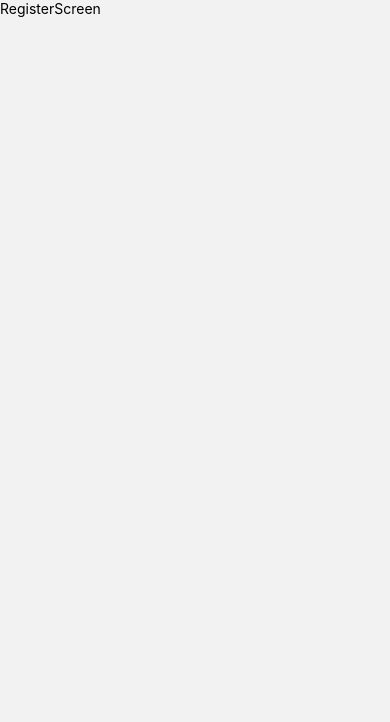
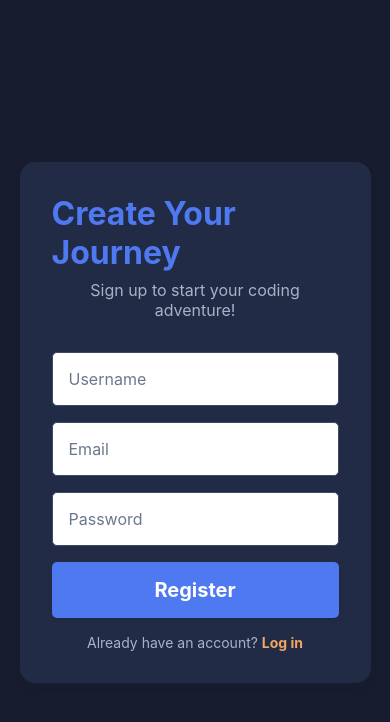
Before and after one commit to numancvlk/QuestionApp, a React Native app in the folder Frontend/: screen /RegisterScreen in a window 390 px wide. Shown: the top 722 px of the page. Built offline with nearby package versions, Linux system fonts and the light colour scheme.

Commit message:
Register and Login screen styles are added

```diff
--- a/Frontend/src/screens/auth/RegisterScreen.tsx
+++ b/Frontend/src/screens/auth/RegisterScreen.tsx
@@ -1,10 +1,138 @@
-import { View, Text } from "react-native";
-import React from "react";
+// LIBRARY
+import React, { useState, useEffect } from "react";
+import {
+  View,
+  Text,
+  TextInput,
+  TouchableOpacity,
+  Alert,
+  KeyboardAvoidingView,
+  Platform,
+} from "react-native";
+import { useNavigation } from "@react-navigation/native";
+import axios from "axios";
+import Constants from "expo-constants";
 
-export default function RegisterScreen() {
+// MY SCRIPTS
+import { AppNavigationProp } from "../../navigation/types";
+
+// STYLES
+import { registerStyles } from "../../styles/ScreenStyles/RegisterScreen.style";
+import { Colors } from "../../styles/GlobalStyles/colors";
+
+const RegisterScreen = () => {
+  const navigation = useNavigation<AppNavigationProp>();
+
+  const [username, setUsername] = useState("");
+  const [email, setEmail] = useState("");
+  const [password, setPassword] = useState("");
+  const [loading, setLoading] = useState(false);
+
+  const BASE_URL = Constants.expoConfig?.extra?.BASE_URL;
+
+  useEffect(() => {
+    if (!BASE_URL) {
+      Alert.alert(
+        "Error",
+        "API URL is not defined! Please check your app.config.js and .env file."
+      );
+    }
+  }, [BASE_URL]);
+
+  const handleRegister = async () => {
+    if (!username || !email || !password) {
+      Alert.alert("Error", "Please fill in all fields.");
+      return;
+    }
+
+    if (!BASE_URL) {
+      Alert.alert("Error", "API URL configuration is missing.");
+      return;
+    }
+
+    setLoading(true);
+    try {
+      const response = await axios.post(`${BASE_URL}/auth/register`, {
+        username,
+        email,
+        password,
+      });
+
+      Alert.alert("Success", "Registration successful! You can now log in.");
+
+      navigation.replace("LoginScreen");
+    } catch (error) {
+      if (axios.isAxiosError(error) && error.response) {
+        Alert.alert(
+          "Registration Error",
+          error.response.data.message ||
+            "An error occurred during registration."
+        );
+      } else {
+        Alert.alert("Error", "There was a problem during registration.");
+      }
+    } finally {
+      setLoading(false);
+    }
+  };
+
   return (
-    <View>
-      <Text>RegisterScreen</Text>
-    </View>
+    <KeyboardAvoidingView
+      style={registerStyles.container}
+      behavior={Platform.OS === "ios" ? "padding" : "height"}
+    >
+      <View style={registerStyles.content}>
+        <Text style={registerStyles.title}>Create Your Journey</Text>
+
+        <Text style={registerStyles.subtitle}>
+          Sign up to start your coding adventure!
+        </Text>
+
+        <TextInput
+          style={registerStyles.input}
+          placeholder="Username"
+          placeholderTextColor={Colors.textPlaceholder}
+          value={username}
+          onChangeText={setUsername}
+          autoCapitalize="none"
+        />
+        <TextInput
+          style={registerStyles.input}
+          placeholder="Email"
+          placeholderTextColor={Colors.textPlaceholder}
+          value={email}
+          onChangeText={setEmail}
+          autoCapitalize="none"
+          keyboardType="email-address"
+        />
+        <TextInput
+          style={registerStyles.input}
+          placeholder="Password"
+          placeholderTextColor={Colors.textPlaceholder}
+          value={password}
+          onChangeText={setPassword}
+          secureTextEntry
+        />
+
+        <TouchableOpacity
+          style={registerStyles.button}
+          onPress={handleRegister}
+          disabled={loading}
+        >
+          <Text style={registerStyles.buttonText}>
+            {loading ? "Registering..." : "Register"}
+          </Text>
+        </TouchableOpacity>
+
+        <TouchableOpacity onPress={() => navigation.navigate("LoginScreen")}>
+          <Text style={registerStyles.linkText}>
+            Already have an account?{" "}
+            <Text style={registerStyles.linkTextBold}>Log in</Text>
+          </Text>
+        </TouchableOpacity>
+      </View>
+    </KeyboardAvoidingView>
   );
-}
+};
+
+export default RegisterScreen;
--- /dev/null
+++ b/Frontend/src/styles/GlobalStyles/colors.ts
@@ -0,0 +1,48 @@
+//LIBRARY
+import { StyleSheet } from "react-native";
+
+export const Colors = {
+  backgroundPrimary: "#171D2F",
+  backgroundSecondary: "#222B45",
+
+  accentPrimary: "#4E79F0",
+  accentSecondary: "#F0A763",
+
+  textPrimary: "#E0E6F0",
+  textSecondary: "#A6B3C6",
+  textPlaceholder: "#6B778D",
+  textOnLight: "#333333",
+
+  success: "#66BB6A",
+  danger: "#EF5350",
+  warning: "#FFB300",
+
+  border: "#3D4966",
+  divider: "#2D3748",
+
+  white: "#FFFFFF",
+  lightGray: "#F5F7FA",
+};
+
+export const Shadow = StyleSheet.create({
+  default: {
+    shadowColor: Colors.backgroundPrimary,
+    shadowOffset: { width: 0, height: 4 },
+    shadowOpacity: 0.3,
+    shadowRadius: 5,
+    elevation: 8,
+  },
+  soft: {
+    shadowColor: Colors.backgroundPrimary,
+    shadowOffset: { width: 0, height: 2 },
+    shadowOpacity: 0.15,
+    shadowRadius: 3,
+    elevation: 5,
+  },
+});
+
+export const Radii = {
+  small: 5,
+  medium: 10,
+  large: 15,
+};
--- /dev/null
+++ b/Frontend/src/styles/GlobalStyles/spacing.ts
@@ -0,0 +1,7 @@
+export const Spacing = {
+  xSmall: 4,
+  small: 8,
+  medium: 16,
+  large: 24,
+  xLarge: 32,
+};
--- /dev/null
+++ b/Frontend/src/styles/GlobalStyles/typography.ts
@@ -0,0 +1,26 @@
+//LIBRARY
+import { StyleSheet } from "react-native";
+
+//STYLES
+import { Colors } from "./colors";
+
+export const FontSizes = {
+  h1: 32,
+  h2: 24,
+  h3: 20,
+  body: 16,
+  small: 14,
+  xSmall: 12,
+};
+
+export const Typography = StyleSheet.create({
+  h1: {
+    fontSize: FontSizes.h1,
+    fontWeight: "bold",
+    color: Colors.textPrimary,
+  },
+  body: {
+    fontSize: FontSizes.body,
+    color: Colors.textPrimary,
+  },
+});
--- /dev/null
+++ b/Frontend/src/styles/ScreenStyles/LoginScreen.style.ts
@@ -0,0 +1,70 @@
+//LIBRARY
+import { StyleSheet } from "react-native";
+
+//STYLES
+import { Colors, Radii, Shadow } from "../GlobalStyles/colors";
+import { FontSizes } from "../GlobalStyles/typography";
+import { Spacing } from "../GlobalStyles/spacing";
+
+export const loginStyles = StyleSheet.create({
+  container: {
+    flex: 1,
+    backgroundColor: Colors.backgroundPrimary,
+    justifyContent: "center",
+    alignItems: "center",
+  },
+  content: {
+    width: "90%",
+    maxWidth: 400,
+    backgroundColor: Colors.backgroundSecondary,
+    borderRadius: Radii.large,
+    padding: Spacing.xLarge,
+    alignItems: "center",
+    ...Shadow.default,
+  },
+  title: {
+    fontSize: FontSizes.h1,
+    fontWeight: "bold",
+    color: Colors.accentPrimary,
+    marginBottom: Spacing.small,
+  },
+  subtitle: {
+    fontSize: FontSizes.body,
+    color: Colors.textSecondary,
+    textAlign: "center",
+    marginBottom: Spacing.xLarge,
+  },
+  input: {
+    width: "100%",
+    padding: Spacing.medium,
+    borderWidth: 1,
+    borderColor: Colors.border,
+    borderRadius: Radii.small,
+    marginBottom: Spacing.medium,
+    fontSize: FontSizes.body,
+    color: Colors.textOnLight,
+    backgroundColor: Colors.white,
+  },
+  button: {
+    width: "100%",
+    padding: Spacing.medium,
+    backgroundColor: Colors.accentPrimary,
+    borderRadius: Radii.small,
+    alignItems: "center",
+    marginBottom: Spacing.medium,
+    ...Shadow.soft,
+  },
+  buttonText: {
+    color: Colors.white,
+    fontSize: FontSizes.h3,
+    fontWeight: "bold",
+  },
+  linkText: {
+    color: Colors.textSecondary,
+    fontSize: FontSizes.small,
+  },
+  linkTextBold: {
+    fontWeight: "bold",
+    color: Colors.accentSecondary,
+  },
+});
--- /dev/null
+++ b/Frontend/src/styles/ScreenStyles/RegisterScreen.style.ts
@@ -0,0 +1,70 @@
+//LIBRARY
+import { StyleSheet } from "react-native";
+
+//STYLES
+import { Colors, Radii, Shadow } from "../GlobalStyles/colors";
+import { FontSizes } from "../GlobalStyles/typography";
+import { Spacing } from "../GlobalStyles/spacing";
+
+export const registerStyles = StyleSheet.create({
+  container: {
+    flex: 1,
+    backgroundColor: Colors.backgroundPrimary,
+    justifyContent: "center",
+    alignItems: "center",
+  },
+  content: {
+    width: "90%",
+    maxWidth: 400,
+    backgroundColor: Colors.backgroundSecondary,
+    borderRadius: Radii.large,
+    padding: Spacing.xLarge,
+    alignItems: "center",
+    ...Shadow.default,
+  },
+  title: {
+    fontSize: FontSizes.h1,
+    fontWeight: "bold",
+    color: Colors.accentPrimary,
+    marginBottom: Spacing.small,
+  },
+  subtitle: {
+    fontSize: FontSizes.body,
+    color: Colors.textSecondary,
+    textAlign: "center",
+    marginBottom: Spacing.xLarge,
+  },
+  input: {
+    width: "100%",
+    padding: Spacing.medium,
+    borderWidth: 1,
+    borderColor: Colors.border,
+    borderRadius: Radii.small,
+    marginBottom: Spacing.medium,
+    fontSize: FontSizes.body,
+    color: Colors.textOnLight,
+    backgroundColor: Colors.white,
+  },
+  button: {
+    width: "100%",
+    padding: Spacing.medium,
+    backgroundColor: Colors.accentPrimary,
+    borderRadius: Radii.small,
+    alignItems: "center",
+    marginBottom: Spacing.medium,
+    ...Shadow.soft,
+  },
+  buttonText: {
+    color: Colors.white,
+    fontSize: FontSizes.h3,
+    fontWeight: "bold",
+  },
+  linkText: {
+    color: Colors.textSecondary,
+    fontSize: FontSizes.small,
+  },
+  linkTextBold: {
+    fontWeight: "bold",
+    color: Colors.accentSecondary,
+  },
+});
```
Also changed, not shown: Frontend/src/screens/auth/LoginScreen.tsx (+27 -53 lines), Frontend/src/styles/GlobalStyles/globalStyles.ts (added, +37 -0 lines), Frontend/src/styles/colors.ts (deleted), Frontend/src/styles/globalStyles.ts (deleted), Frontend/src/styles/typography.ts (deleted).
